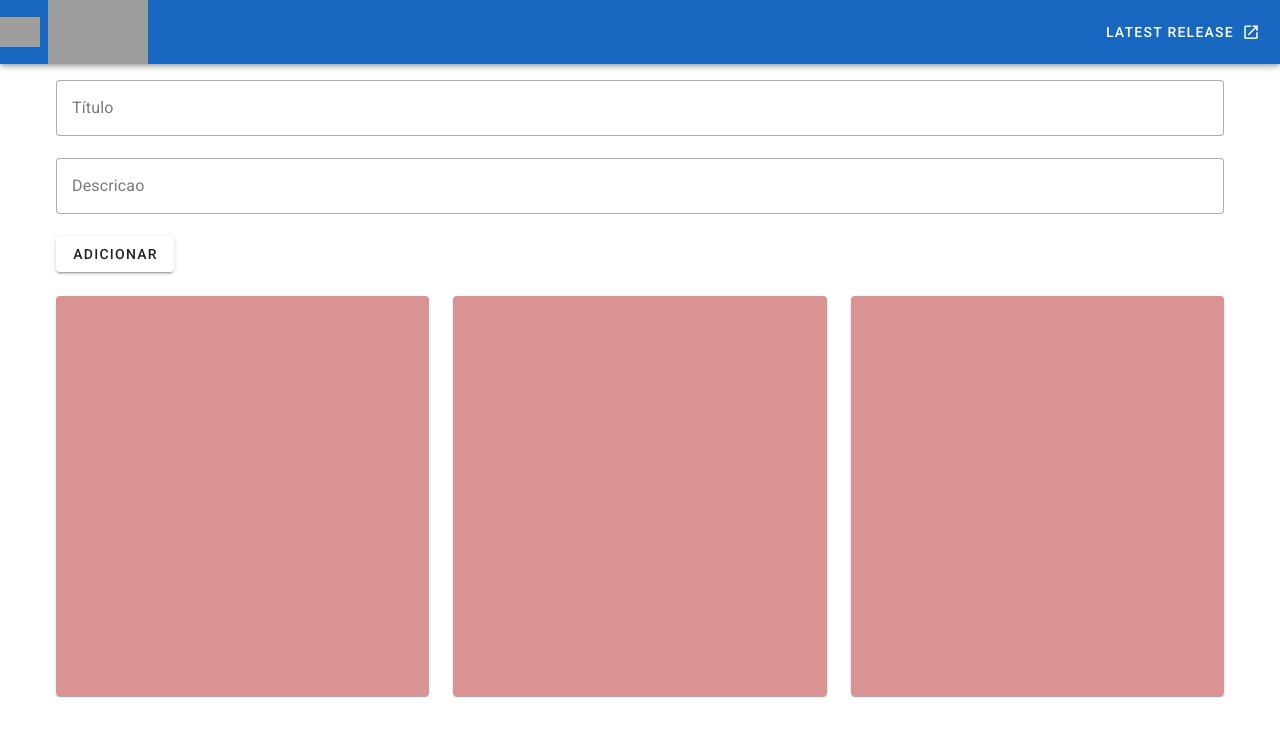
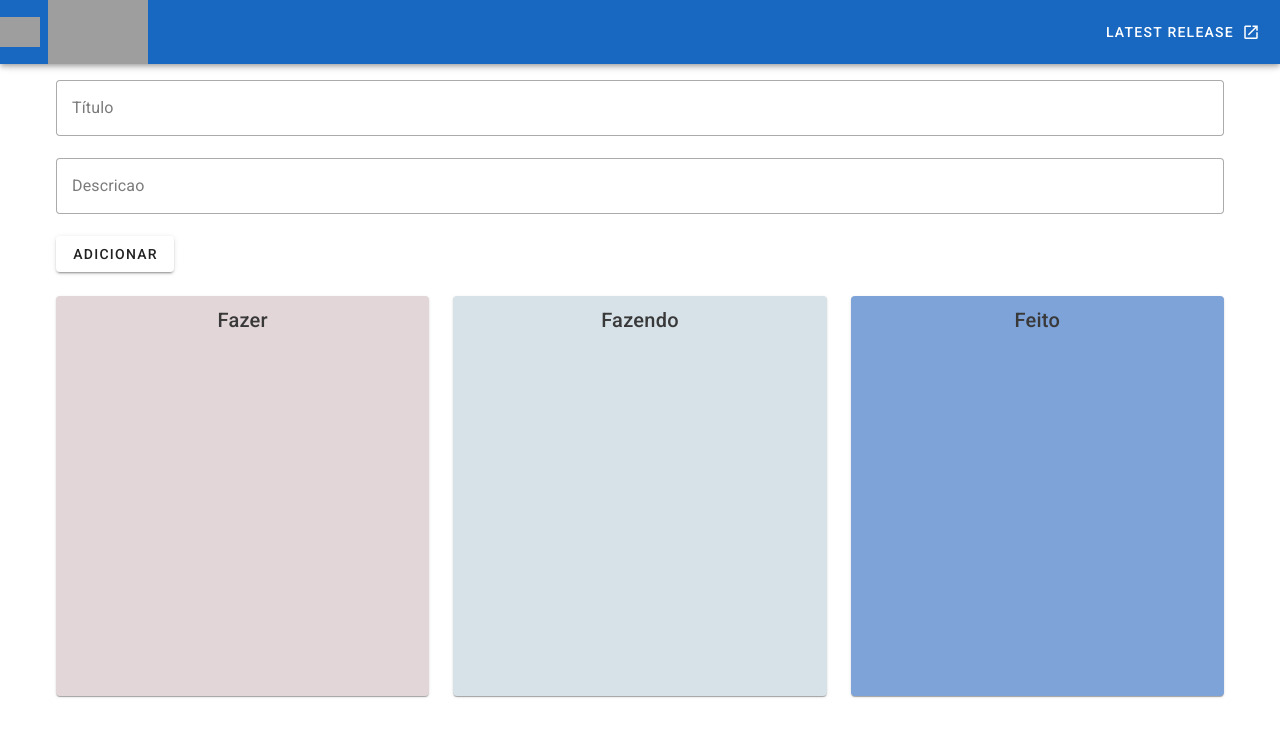
Before and after one commit to elvishuges/Todo-List-Vue-JS-3-Composition-API-with-Pinia-Firebase-9-Vite-, a Vue app: page / in a window 1280 px wide. Shown: the top 736 px of the page. Built offline with nearby package versions, Linux system fonts and the light colour scheme; grey boxes are pictures that could not be loaded.

Commit message:
add drag and drop

```diff
--- a/src/components/TodoItemCard.vue
+++ b/src/components/TodoItemCard.vue
@@ -2,6 +2,7 @@
   <div
     draggable="true"
     @dragstart="dragStart"
+    @dragend="draggableEnd"
     class="todo-item-card-container"
     :id="`todo-item-card${props.index}`"
   >
@@ -28,7 +29,7 @@ const props = defineProps({
   title: String,
   description: String,
   index: Number,
-  columnName: String,
+  columnIdentifier: String,
 });
 
 function handleRemove() {
@@ -38,21 +39,24 @@ function handleRemove() {
 function dragStart(event) {
   let obj = JSON.stringify({
     cardIndex: props.index,
-    cardColumnName: props.columnName,
+    originColumnName: props.columnIdentifier,
   });
 
   event.dataTransfer.setData('text/plain', obj);
+}
+
+function draggableEnd(event) {
+  console.log('dragEnd');
+  event.dataTransfer?.clearData();
 }
 </script>
 
 <style lang="css" scoped>
 .todo-item-card-container {
   cursor: move;
-  transition: 100ms;
 }
 
 .todo-item-card-container:hover {
-  transform: scale(1.02);
   border-color: red;
 }
 </style>
--- a/src/components/TodoItemList.vue
+++ b/src/components/TodoItemList.vue
@@ -1,17 +1,14 @@
 <template>
-  <div
-    class="todo-item-list-content"
-    draggable="true"
-    @dragstart="dragStart"
-    @dragover.prevent="dragOver"
-    @drop="drop"
-  >
-    <v-card class="todo-item-list-card">
-      <v-card-title class="text-center">{{ listTitle }}</v-card-title>
+  <div class="todo-item-list-content" @dragover.prevent="dragOver" @drop="drop">
+    <v-card
+      class="todo-item-list-card"
+      :style="{ background: props.backgroundColor }"
+    >
+      <v-card-title class="text-center">{{ title }}</v-card-title>
       <v-card-text>
         <!-- Lista de tarefas em andamento -->
         <todo-item-card
-          columnName="todo"
+          :columnIdentifier="columnIdentifier"
           v-for="(item, index) in props.items"
           :key="index"
           :title="item.title"
@@ -25,7 +22,7 @@
 </template>
 
 <script setup>
-import { defineEmits } from 'vue';
+import { defineEmits, computed } from 'vue';
 import TodoItemCard from '@/components/TodoItemCard.vue';
 const emits = defineEmits(['onDropCardItem']);
 
@@ -33,7 +30,15 @@ import { defineProps } from 'vue';
 
 const props = defineProps({
   items: Array,
-  listTitle: String,
+  title: String,
+  backgroundColor: {
+    type: String,
+  },
+  columnIdentifier: {
+    type: String,
+    required: true,
+    default: '',
+  },
 });
 
 function removeItemTodo(index) {
@@ -44,30 +49,17 @@ function parentCall(index) {
 }
 
 function drop(event) {
-  console.log('ev', event.dataTransfer.getData('text/plain'));
   event.preventDefault();
   if (event.dataTransfer.getData('text/plain')) {
-    const dragadObj = JSON.parse(event.dataTransfer.getData('text/plain'));
-    emits('onDropCardItem', dragadObj);
+    const dropedCard = JSON.parse(event.dataTransfer.getData('text/plain'));
+    emits('onDropCardItem', dropedCard);
   }
-}
-
-function dragStart(event) {
-  console.log('111');
-  let obj = JSON.stringify({
-    cardIndex: props.index,
-    cardColumnName: props.columnName,
-  });
-  console.log('obj', obj);
-
-  event.dataTransfer.setData('text/plain', obj);
 }
 </script>
 
 <style lang="scss" scoped>
 .todo-item-list-card {
   min-height: 400px;
-  background: rgb(218, 147, 147);
-  color: aliceblue;
+  color: rgb(57, 57, 58);
 }
 </style>
--- a/src/views/KabanPage.vue
+++ b/src/views/KabanPage.vue
@@ -7,13 +7,31 @@
     </v-row>
     <v-row>
       <v-col cols="4" class="drop-zone">
-        <todo-item-list :items="todo" @onDropCardItem="onDropCardItemTodo" />
+        <todo-item-list
+          :items="todo"
+          title="Fazer"
+          columnIdentifier="todo"
+          @onDropCardItem="onDropCardItemTodo"
+          backgroundColor="#E2D6D8"
+        />
       </v-col>
       <v-col cols="4" class="drop-zone">
-        <todo-item-list :items="doing" @onDropCardItem="onDropCardItemDoing" />
+        <todo-item-list
+          :items="doing"
+          title="Fazendo"
+          columnIdentifier="doing"
+          @onDropCardItem="onDropCardItemDoing"
+          backgroundColor="#D6E2E8"
+        />
       </v-col>
       <v-col cols="4" class="drop-zone">
-        <todo-item-list :items="done" @onDropCardItem="onDropCardItemDone" />
+        <todo-item-list
+          :items="done"
+          title="Feito"
+          columnIdentifier="done"
+          @onDropCardItem="onDropCardItemDone"
+          backgroundColor="#7DA3D9"
+        />
       </v-col>
     </v-row>
   </v-container>
@@ -39,13 +57,50 @@ function addItemTodo(newTodo) {
 }
 
 function onDropCardItemTodo(payload) {
-  console.log('111', payload);
+  if (payload.originColumnName != 'todo') {
+    let removed = removeAndGetItemFromArray(
+      payload.cardIndex,
+      payload.originColumnName
+    );
+
+    todo.value.push(removed);
+  }
 }
 function onDropCardItemDone(payload) {
-  console.log('222', payload);
+  if (payload.originColumnName != 'done') {
+    let removed = removeAndGetItemFromArray(
+      payload.cardIndex,
+      payload.originColumnName
+    );
+
+    done.value.push(removed);
+  }
 }
+
 function onDropCardItemDoing(payload) {
-  console.log('333', payload);
+  if (payload.originColumnName != 'doing') {
+    let removed = removeAndGetItemFromArray(
+      payload.cardIndex,
+      payload.originColumnName
+    );
+
+    doing.value.push(removed);
+  }
+}
+
+function removeAndGetItemFromArray(index, from) {
+  console.log('aqui', from);
+  let item = null;
+  if (from === 'todo') {
+    item = todo.value.splice(index, 1)[0];
+  }
+  if (from === 'doing') {
+    item = doing.value.splice(index, 1)[0];
+  }
+  if (from === 'done') {
+    item = done.value.splice(index, 1)[0];
+  }
+  return item;
 }
 </script>
 
```
